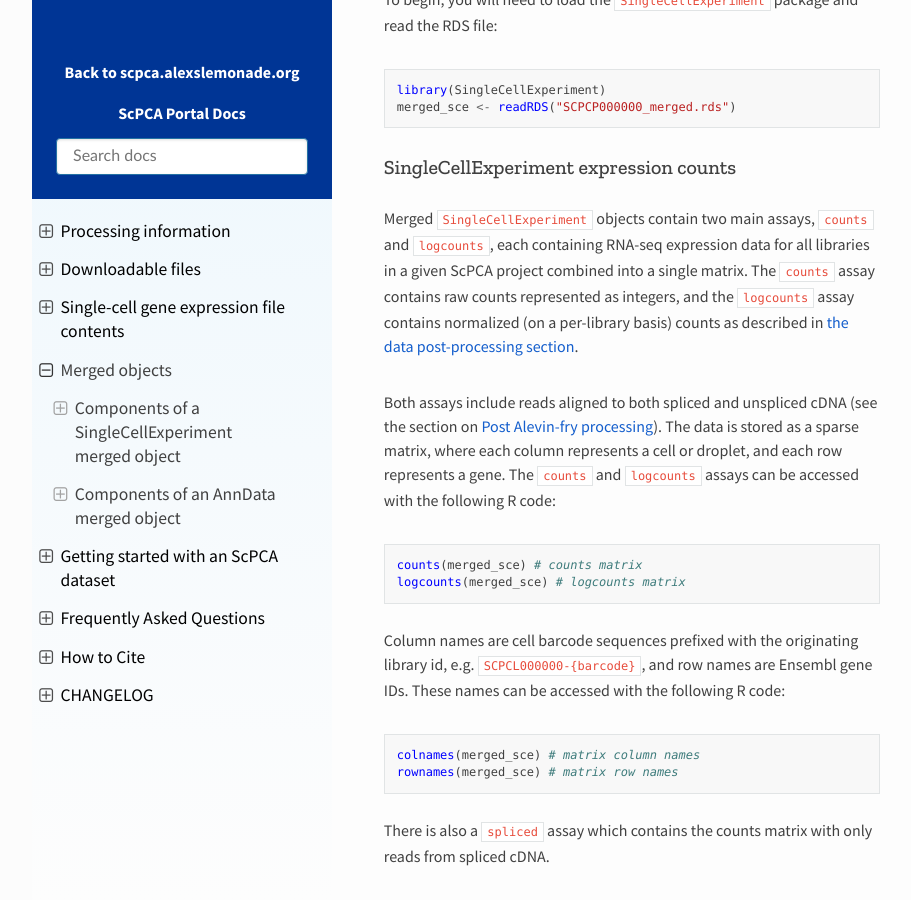
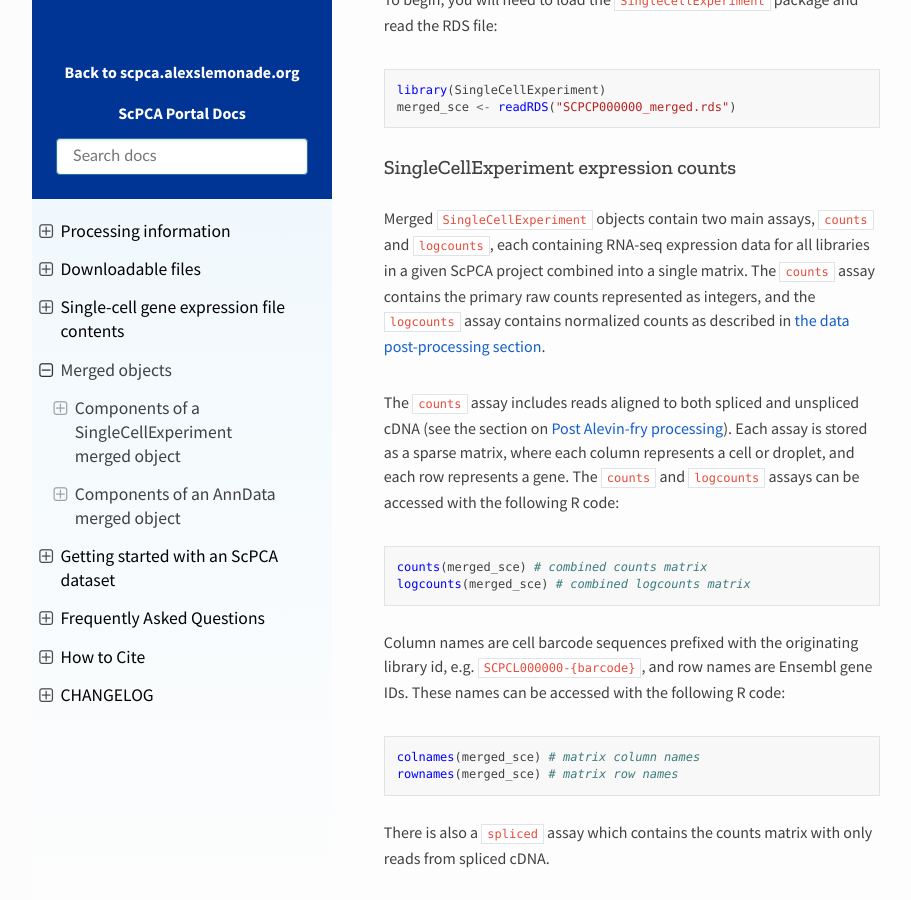
Before and after one commit to DongzeHE/scpca-docs, a Sphinx documentation site: the page built from docs/merged_objects.md, in a window 1280 px wide and 900 px high, scrolled down 763 px. Shown: the whole window, without its empty margins (158-1069 px from the left). Built offline with Sphinx 7.4.7 and the Read the Docs theme 2.0.0, drawn with Linux system fonts in a browser that asks for light colours.

Commit message:
add combined comment to the assay R code, and make sure primary is only used to describe raw counts, not normalized

````diff
--- a/docs/merged_objects.md
+++ b/docs/merged_objects.md
@@ -25,15 +25,15 @@ merged_sce <- readRDS("SCPCP000000_merged.rds")
 ### SingleCellExperiment expression counts
 
 Merged `SingleCellExperiment` objects contain two main assays, `counts` and `logcounts`, each containing RNA-seq expression data for all libraries in a given ScPCA project combined into a single matrix.
-The `counts` assay contains raw counts represented as integers, and the `logcounts` assay contains normalized (on a per-library basis) counts as described in {ref}`the data post-processing section <processing_information:processed gene expression data>`.
+The `counts` assay contains the primary raw counts represented as integers, and the `logcounts` assay contains normalized counts as described in {ref}`the data post-processing section <processing_information:processed gene expression data>`.
 
-Both assays include reads aligned to both spliced and unspliced cDNA (see the section on {ref}`Post Alevin-fry processing <processing_information:post alevin-fry processing>`).
-The data is stored as a sparse matrix, where each column represents a cell or droplet, and each row represents a gene.
+The `counts` assay includes reads aligned to both spliced and unspliced cDNA (see the section on {ref}`Post Alevin-fry processing <processing_information:post alevin-fry processing>`).
+Each assay is stored as a sparse matrix, where each column represents a cell or droplet, and each row represents a gene.
 The `counts` and `logcounts` assays can be accessed with the following R code:
 
 ```r
-counts(merged_sce) # counts matrix
-logcounts(merged_sce) # logcounts matrix
+counts(merged_sce) # combined counts matrix
+logcounts(merged_sce) # combined logcounts matrix
 ```
 
 Column names are cell barcode sequences prefixed with the originating library id, e.g. `SCPCL000000-{barcode}`, and row names are Ensembl gene IDs.
````
Also changed, not shown: docs/sce_file_contents.md (+4 -4 lines).
